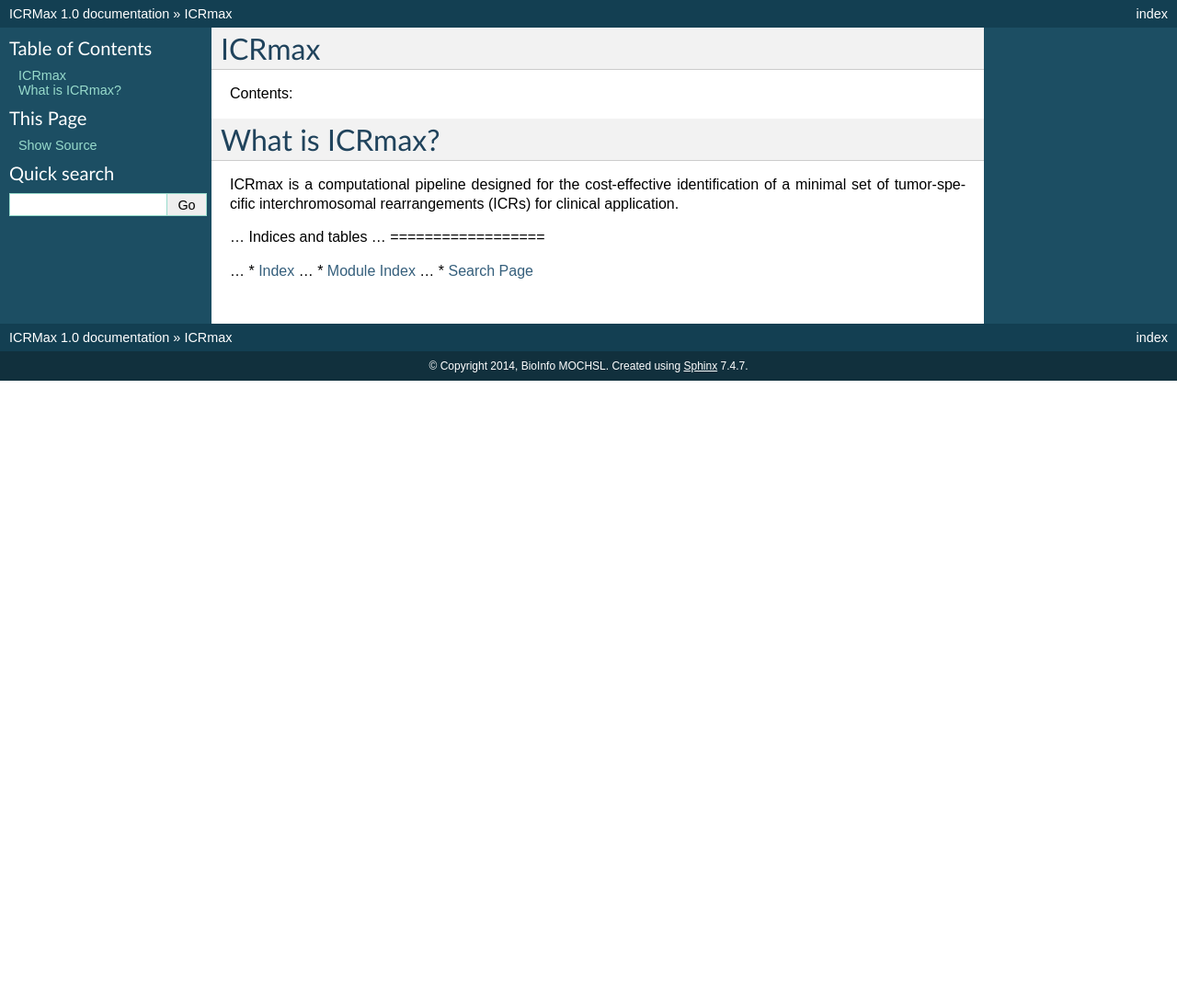
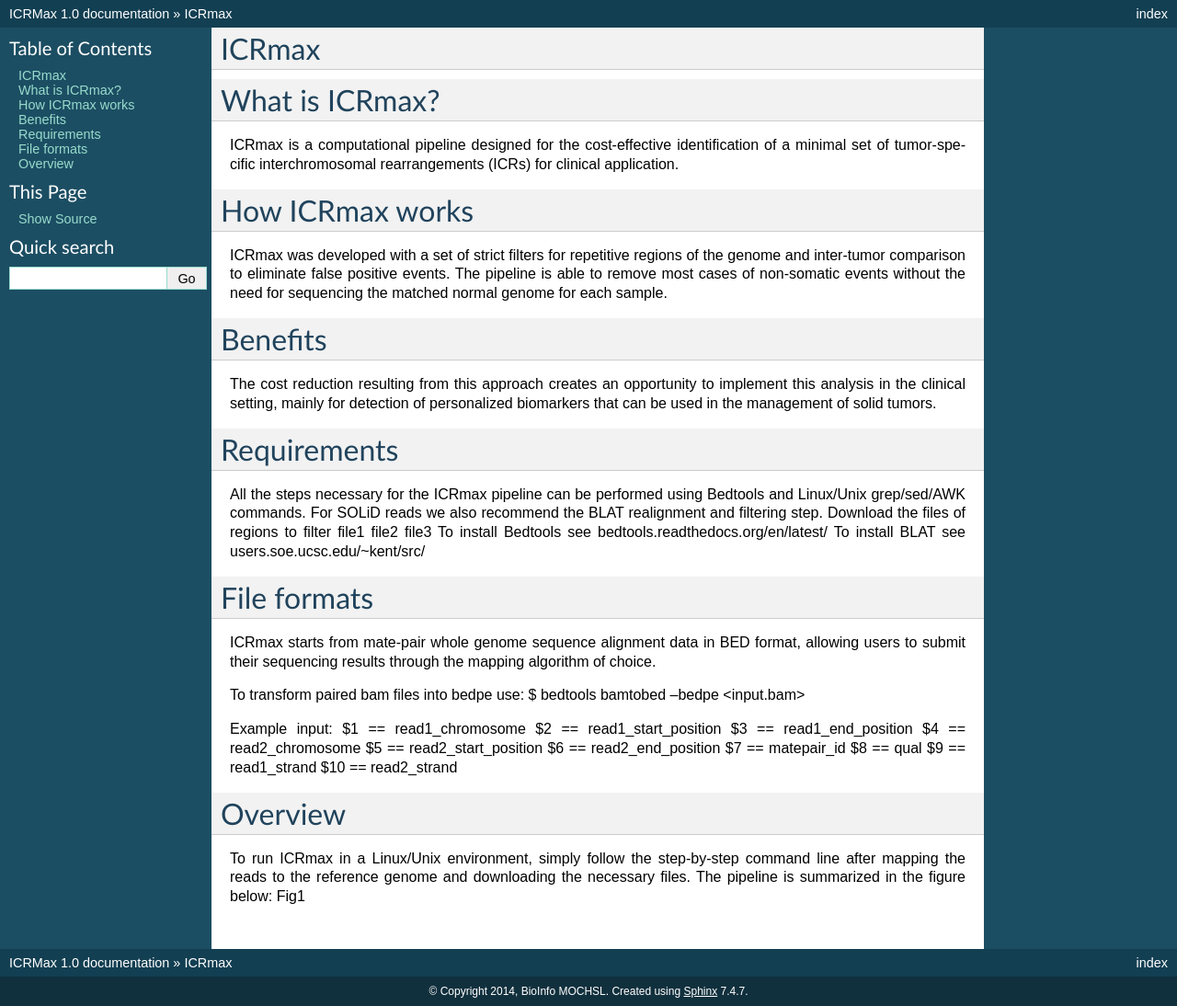
Before and after one commit to bioinfomochsl/ICRMax, a Sphinx documentation site: the page built from docs/index.rst, in a window 1280 px wide. Shown: the whole page at 92% size. Built offline with Sphinx 7.4.7, drawn with Linux system fonts in a browser that asks for light colours; before the commit the page ends 900 px from its top, so only the background shows below that.

Commit message:
Third commit

```diff
--- a/docs/index.rst
+++ b/docs/index.rst
@@ -6,20 +6,57 @@
 ICRmax
 ==================================
 
-Contents:
+.. Contents:
 
 .. toctree::
    :maxdepth: 2
 
+.. Indices and tables
+.. ==================
+
+.. * :ref:`genindex`
+.. * :ref:`modindex`
+.. * :ref:`search`
 
 What is ICRmax?
 ==================================
 ICRmax is a computational pipeline designed for the cost-effective identification of a minimal set of tumor-specific interchromosomal rearrangements (ICRs) for clinical application.
 
+How ICRmax works
+==================================
+ICRmax was developed with a set of strict filters for repetitive regions of the genome and inter-tumor comparison to eliminate false positive events. The pipeline is able to remove most cases of non-somatic events without the need for sequencing the matched normal genome for each sample.
 
-... Indices and tables
-... ==================
+Benefits
+==================================
+The cost reduction resulting from this approach creates an opportunity to implement this analysis in the clinical setting, mainly for detection of personalized biomarkers that can be used in the management of solid tumors.
 
-... * :ref:`genindex`
-... * :ref:`modindex`
-... * :ref:`search`
+Requirements
+==================================
+All the steps necessary for the ICRmax pipeline can be performed using Bedtools and Linux/Unix grep/sed/AWK commands. For SOLiD reads we also recommend the BLAT realignment and filtering step.
+Download the files of regions to filter file1 file2 file3
+To install Bedtools see bedtools.readthedocs.org/en/latest/
+To install BLAT see users.soe.ucsc.edu/~kent/src/
+
+File formats
+==================================
+ICRmax starts from mate-pair whole genome sequence alignment data in BED format, allowing users to submit their sequencing results through the mapping algorithm of choice.
+
+To transform paired bam files into bedpe use:
+$ bedtools bamtobed –bedpe <input.bam>
+
+Example input:
+$1 == read1_chromosome
+$2 == read1_start_position
+$3 == read1_end_position
+$4 == read2_chromosome
+$5 == read2_start_position
+$6 == read2_end_position
+$7 == matepair_id
+$8 == qual
+$9 == read1_strand
+$10 == read2_strand
+
+Overview
+==================================
+To run ICRmax in a Linux/Unix environment, simply follow the step-by-step command line after mapping the reads to the reference genome and downloading the necessary files. The pipeline is summarized in the figure below:
+Fig1
```
